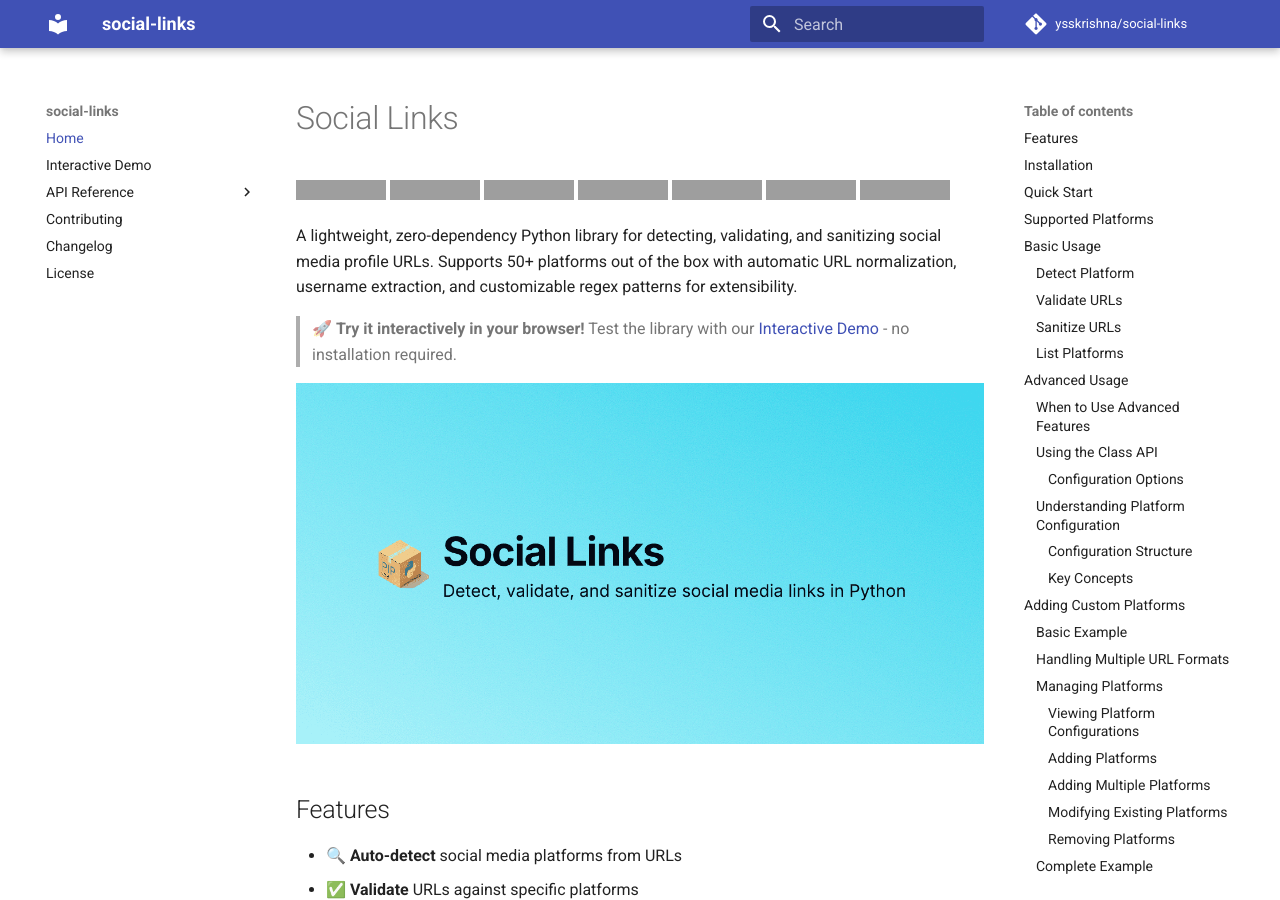
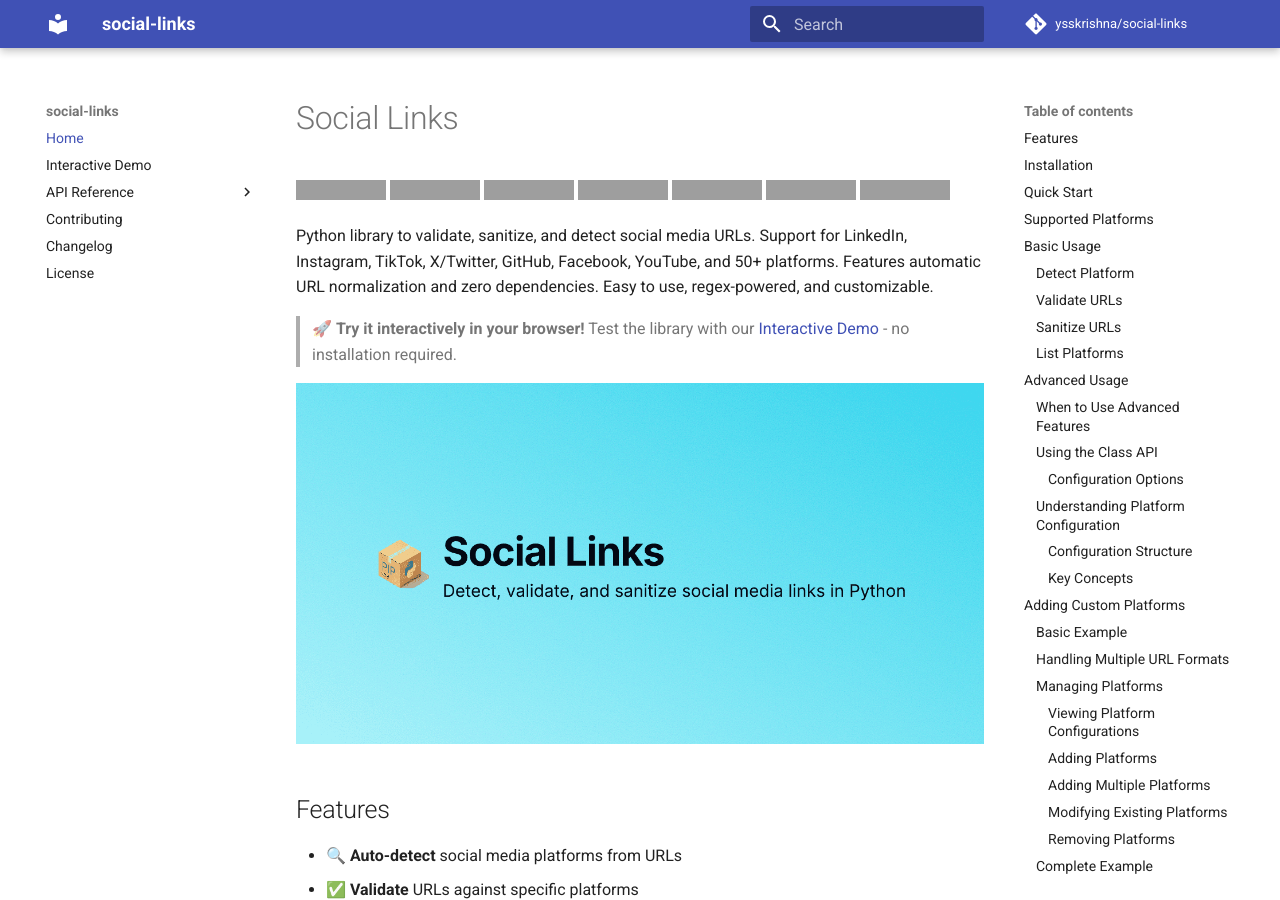
Before and after one commit to ysskrishna/social-links, an MkDocs documentation site: the page built from docs/index.md, in a window 1280 px wide and 900 px high, cut to the strip 0-900 px from the top of the window. Built offline with MkDocs 1.6.1 and Material for MkDocs 9.7.7, drawn with Linux system fonts in a browser that asks for light colours; comment, search, counter and statistics services are not loaded; grey boxes are pictures that could not be loaded.

Commit message:
Siva | update package description

```diff
--- a/README.md
+++ b/README.md
@@ -8,7 +8,8 @@
 [![Documentation](https://img.shields.io/badge/docs-ysskrishna.github.io%2Fsocial--links-blue.svg)](https://ysskrishna.github.io/social-links/)
 [![Interactive Demo](https://img.shields.io/badge/demo-Try%20it%20now!-green.svg)](https://ysskrishna.github.io/social-links/demo/)
 
-A lightweight, zero-dependency Python library for detecting, validating, and sanitizing social media profile URLs. Supports 50+ platforms out of the box with automatic URL normalization, username extraction, and customizable regex patterns for extensibility.
+Python library to validate, sanitize, and detect social media URLs. Support for LinkedIn, Instagram, TikTok, X/Twitter, GitHub, Facebook, YouTube, and 50+ platforms. Features automatic URL normalization and zero dependencies. Easy to use, regex-powered, and customizable.
+
 
 > 🚀 **Try it interactively in your browser!** Test the library with our [Interactive Demo](https://ysskrishna.github.io/social-links/demo/) - no installation required.
 
--- a/mkdocs.yml
+++ b/mkdocs.yml
@@ -1,6 +1,6 @@
 # mkdocs.yml
 site_name: social-links
-site_description: A lightweight, zero-dependency Python library for detecting, validating, and sanitizing social media profile URLs. Supports 50+ platforms out of the box with automatic URL normalization, username extraction, and customizable regex patterns for extensibility.
+site_description: Python library to validate, sanitize, and detect social media URLs. Support for LinkedIn, Instagram, TikTok, X/Twitter, GitHub, Facebook, YouTube, and 50+ platforms. Features automatic URL normalization and zero dependencies. Easy to use, regex-powered, and customizable.
 site_author: Y. Siva Sai Krishna
 site_url: "https://ysskrishna.github.io/social-links"
 repo_name: "ysskrishna/social-links"
--- a/pyproject.toml
+++ b/pyproject.toml
@@ -1,7 +1,7 @@
 [project]
 name = "social-links"
 version = "1.3.0"
-description = "A lightweight, zero-dependency Python library for detecting, validating, and sanitizing social media profile URLs. Supports 50+ platforms out of the box with automatic URL normalization, username extraction, and customizable regex patterns for extensibility."
+description = "Python library to validate, sanitize, and detect social media URLs. Support for LinkedIn, Instagram, TikTok, X/Twitter, GitHub, Facebook, YouTube, and 50+ platforms. Features automatic URL normalization and zero dependencies. Easy to use, regex-powered, and customizable."
 readme = "README.md"
 requires-python = ">=3.8"
 authors = [
```
Also changed, not shown: 1 other file.
